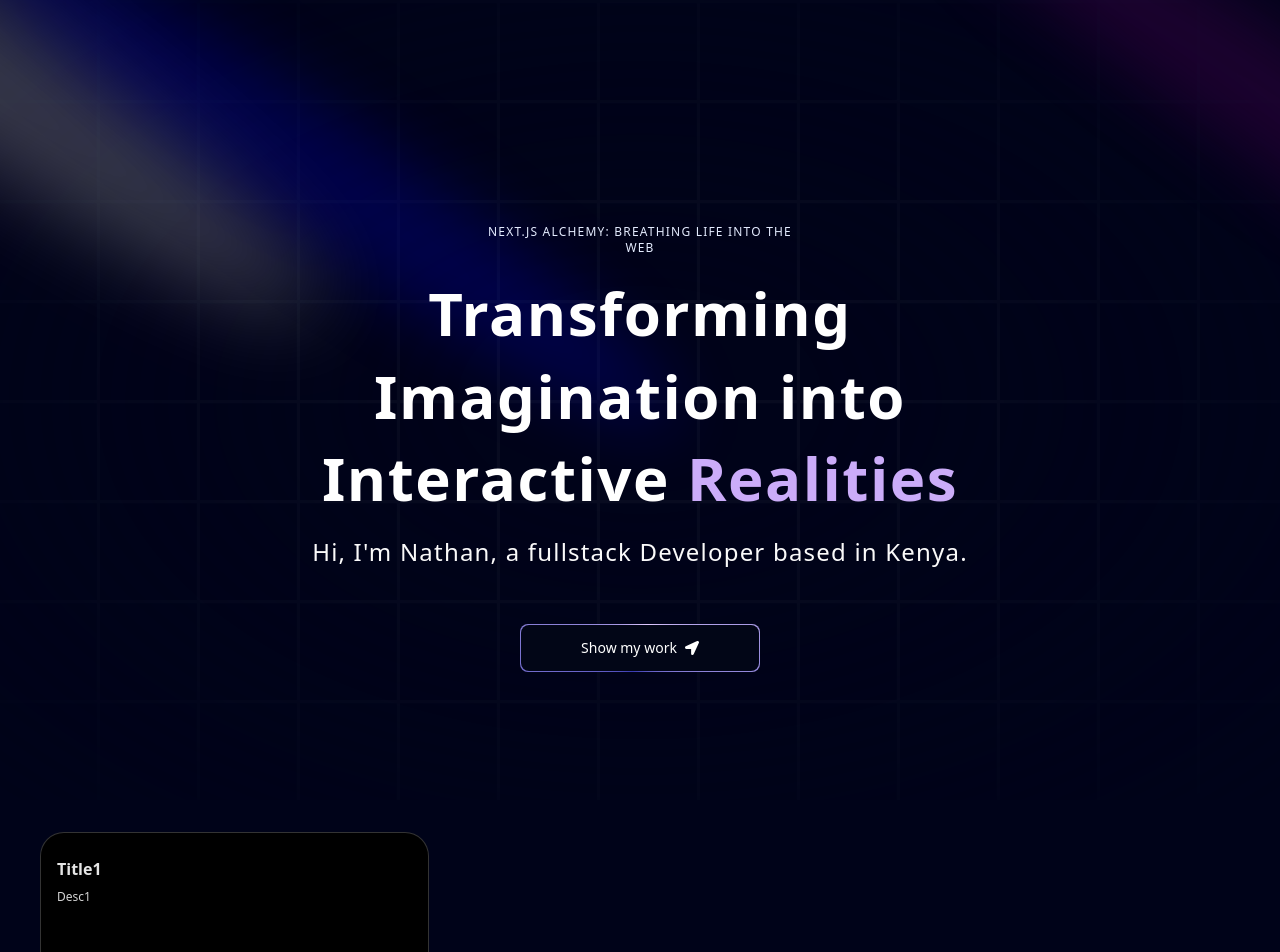
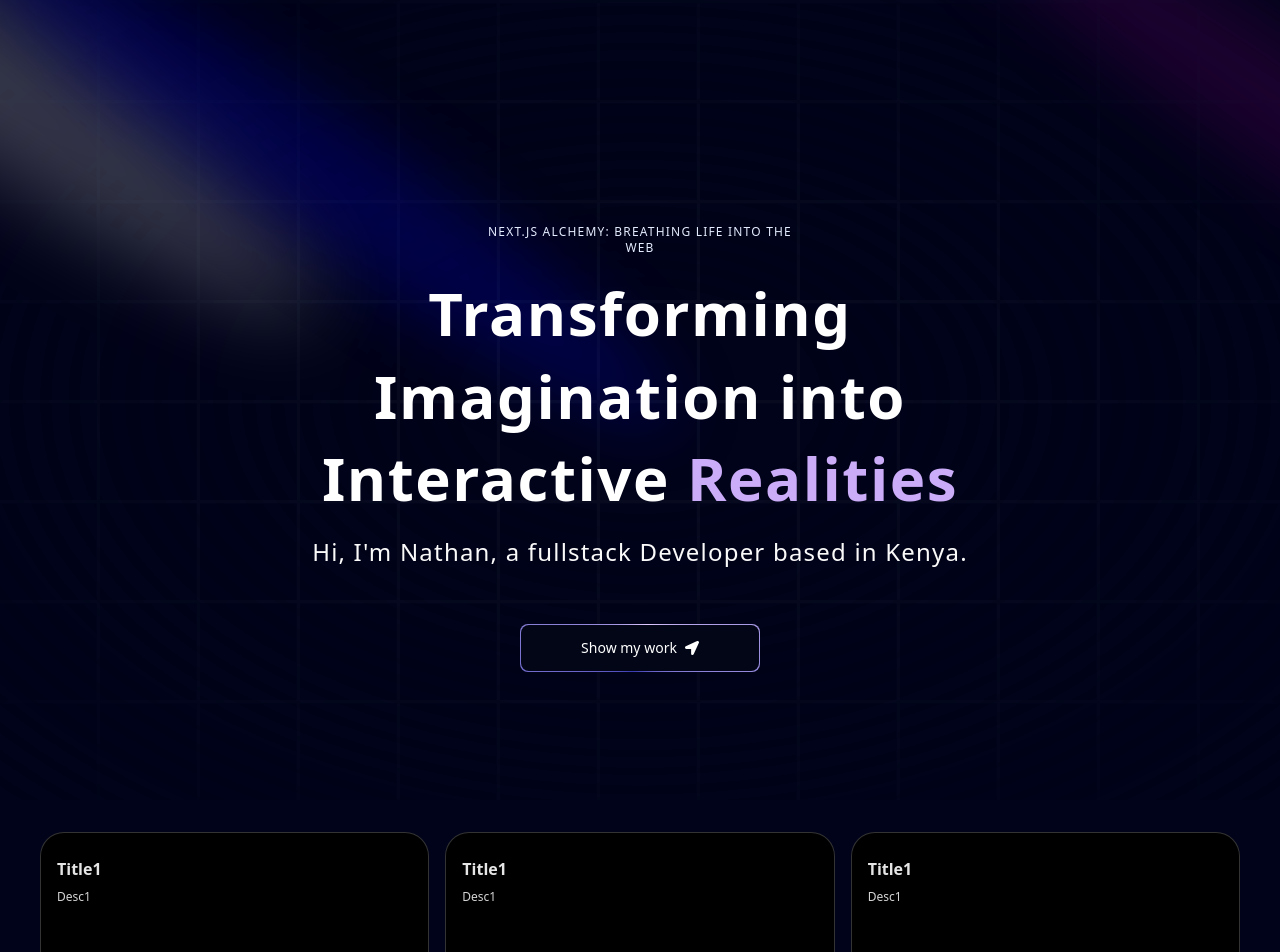
Before and after one commit to Nathan-Mwai/portfolio, a Next.js app: page / in a window 1280 px wide. Shown: the top 952 px of the page. Built offline with nearby package versions, Linux system fonts and the light colour scheme.

Commit message:
Made a different place for where data will be extracted

```diff
--- a/components/Grid.tsx
+++ b/components/Grid.tsx
@@ -1,13 +1,12 @@
 import React from "react";
 import { BentoGrid, BentoGridItem } from "./ui/BentoGrid";
+import { gridItems } from "@/data";
 
 const Grid = () => {
   return (
     <section id="about">
       <BentoGrid>
-        {[
-          { id:1, title: "Title1", description:'Desc1'},
-        ].map((item)=>(
+        {gridItems.map((item)=>(
             <BentoGridItem
             id={item.id}
             key={item.id}
--- /dev/null
+++ b/data/index.ts
@@ -0,0 +1,8 @@
+export const gridItems = [
+    { id:1, title: "Title1", description:'Desc1'},
+    { id:2, title: "Title1", description:'Desc1'},
+    { id:3, title: "Title1", description:'Desc1'},
+    { id:4, title: "Title1", description:'Desc1'},
+    { id:5, title: "Title1", description:'Desc1'},
+    { id:6, title: "Title1", description:'Desc1'},
+  ]
```
